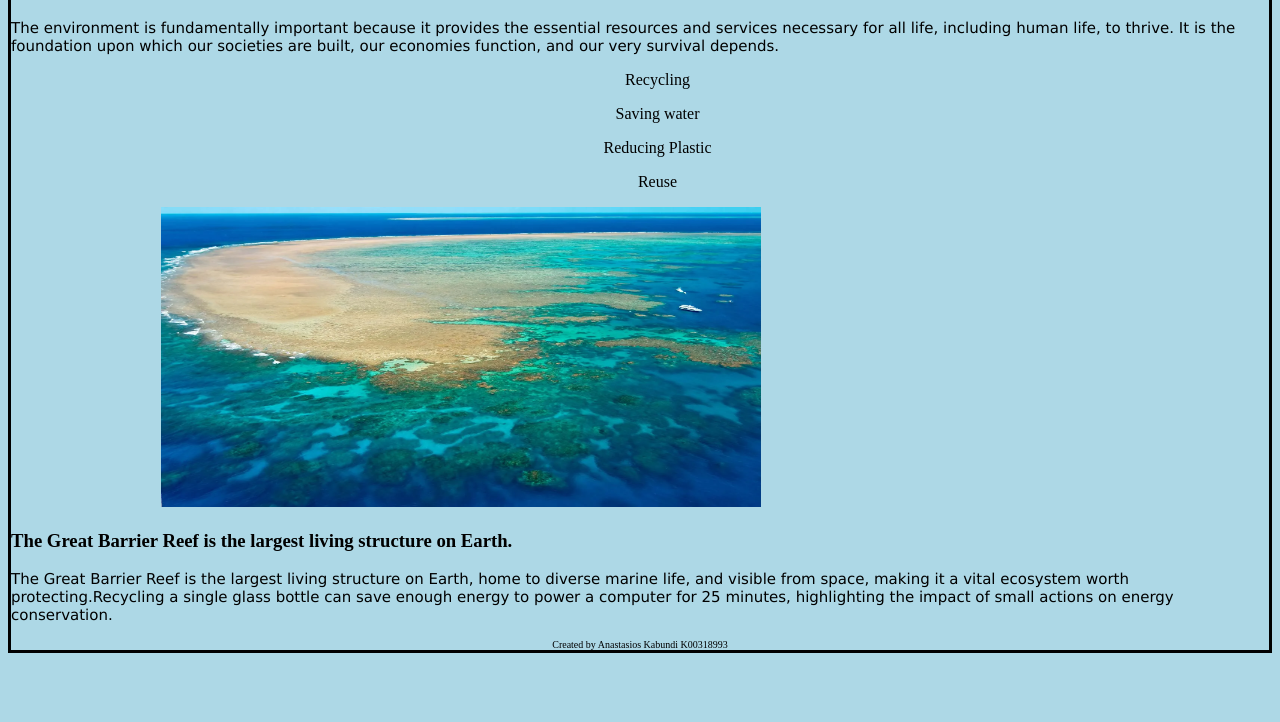
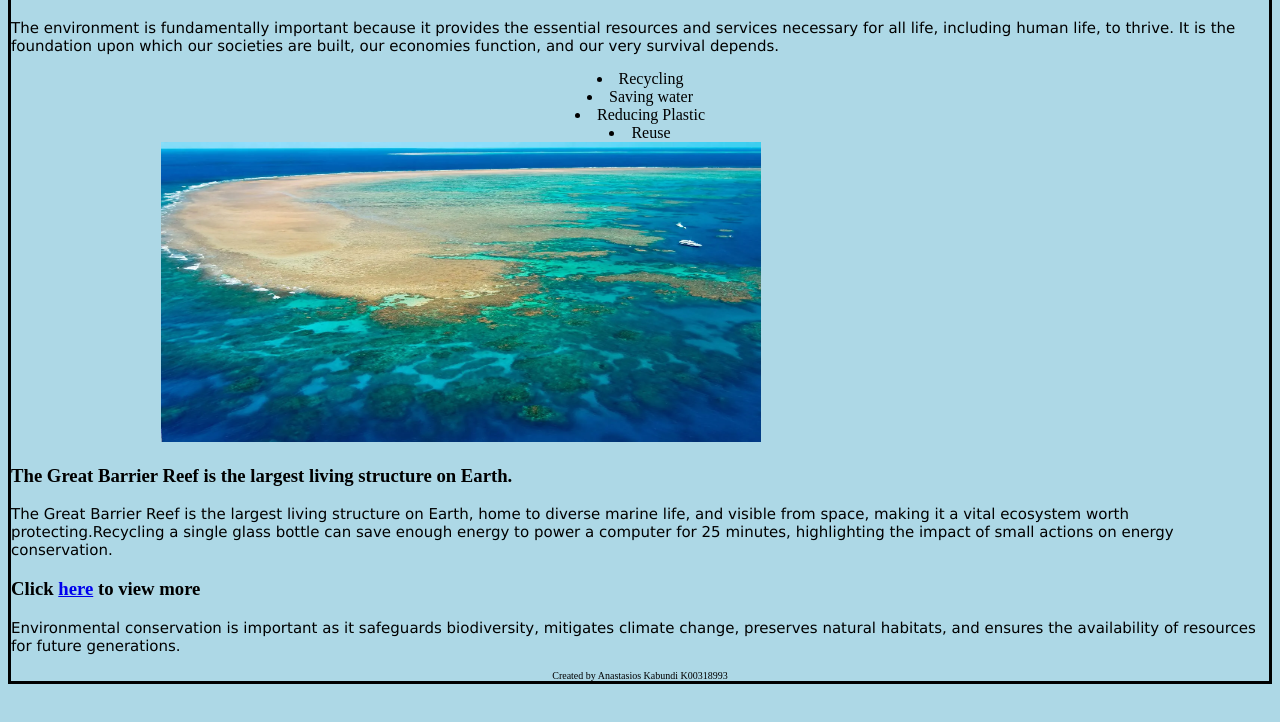
Before and after one commit to AKabundi5/felabwork, a plain HTML site: page lab1/index.html in a window 1280 px wide. Shown: the part 72-794 px from the top of the page. Drawn offline with Linux system fonts and the light colour scheme.

Commit message:
updateindex.html

```diff
--- a/lab1/index.html
+++ b/lab1/index.html
@@ -15,10 +15,10 @@
         <p>The environment is fundamentally important because it provides the essential resources and services necessary for all life, including human life, to thrive. It is the foundation upon which our societies are built, our economies function, and our very survival depends.</p>
 
     <div class="Points">
-        <ul>Recycling</ul>
-        <ul>Saving water</ul>
-        <ul>Reducing Plastic</ul>
-        <ul>Reuse</ul>
+        <li>Recycling</li>
+        <li>Saving water</li>
+        <li>Reducing Plastic</li>
+        <li>Reuse</li>
     </div>
 
         <div class= "greatBarrier">
@@ -29,6 +29,11 @@
 
         <p>The Great Barrier Reef is the largest living structure on Earth, home to diverse marine life, and visible from space, making it a vital ecosystem worth protecting.Recycling a single glass bottle can save enough energy to power a computer for 25 minutes, highlighting the impact of small actions on energy conservation.</p>
 
+        <h3>Click <a href ="recycle.html"> here</a> to view more</h3>
+
+        <p>Environmental conservation is important as it safeguards biodiversity, mitigates climate change, preserves natural habitats, and ensures the availability of resources for future generations.</p>
+
+
         <footer>Created by Anastasios Kabundi K00318993</footer>
 
 
--- a/lab1/style.css
+++ b/lab1/style.css
@@ -28,7 +28,5 @@ footer {
 .Points {
     text-align: center;
     margin: auto;
-    width: 20%;
-    padding-left: 15px;
-    padding-right: 20px;
+    width: 15%;
 }
```
Also changed, not shown: lab1/recycle.html (added, +40 -0 lines).
